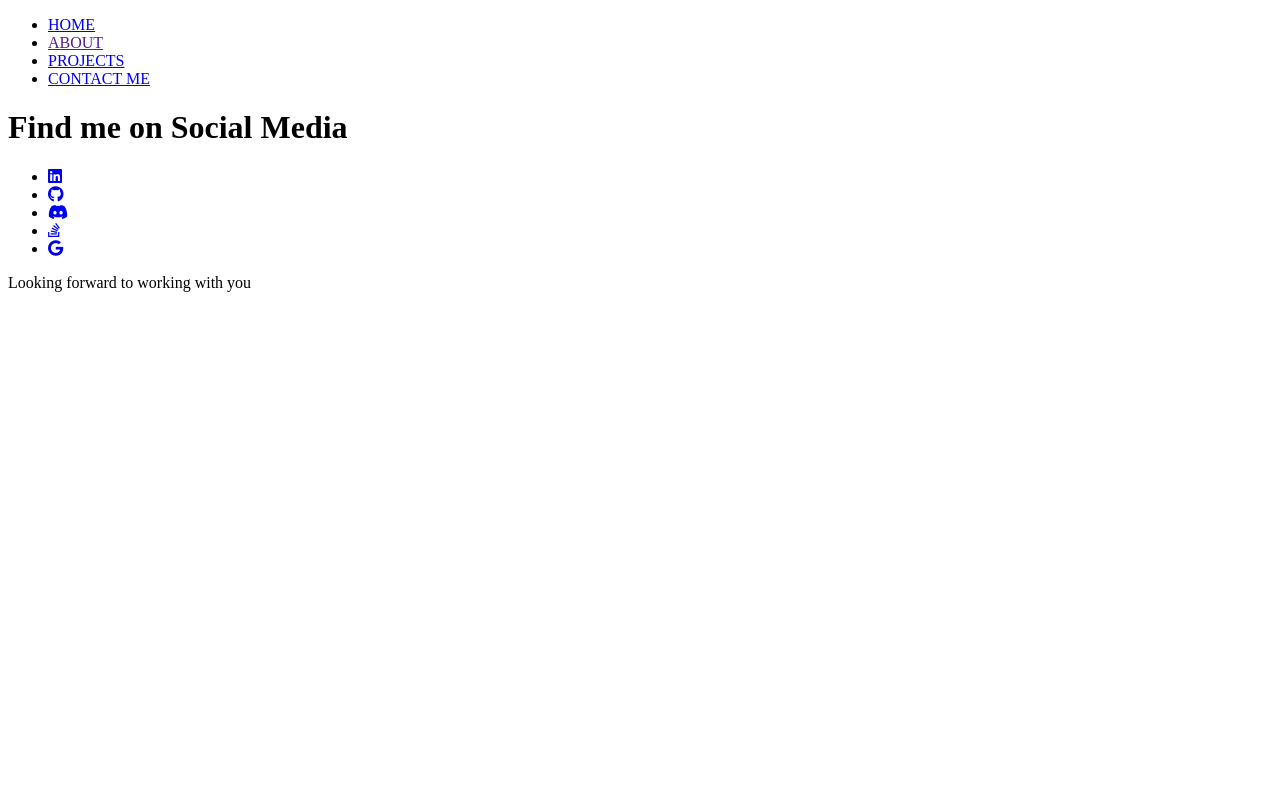
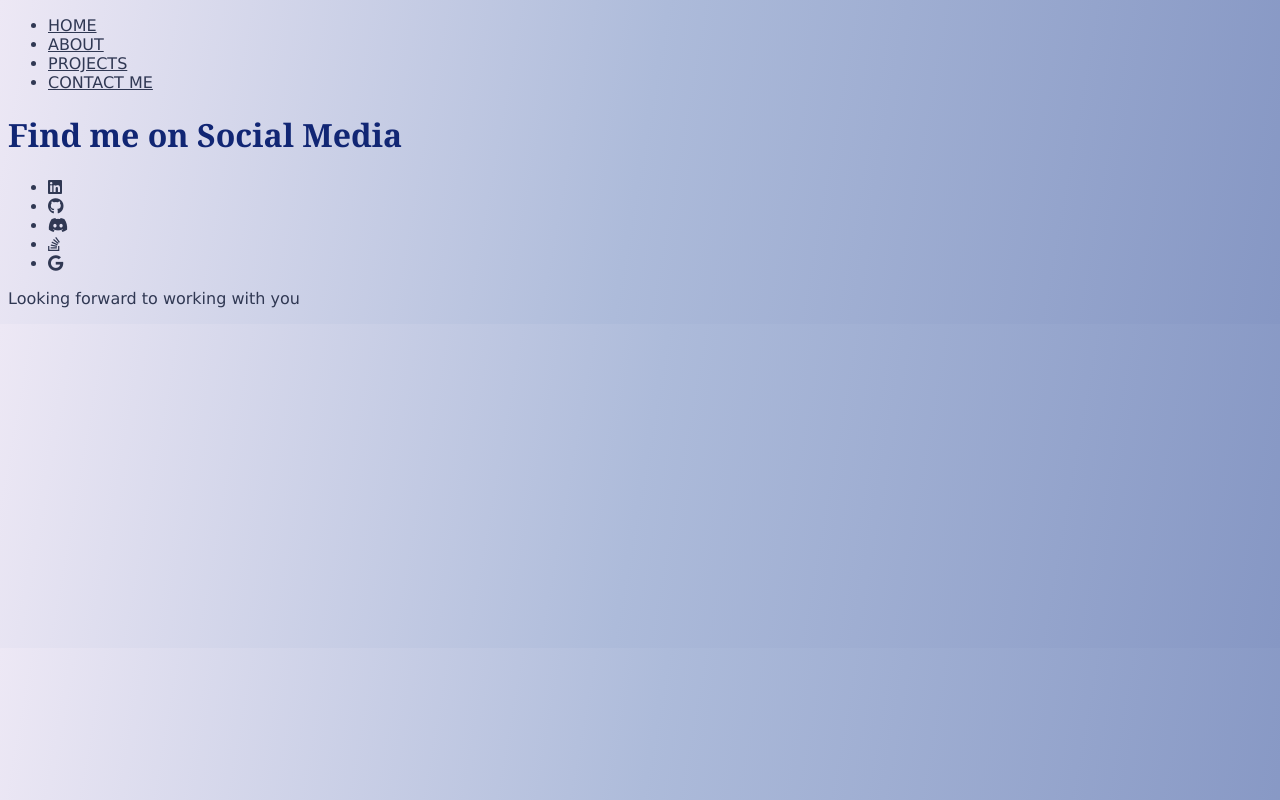
Before and after one commit to ahmrashad2024/mini-portfolio, a plain HTML site: page Pages/about.html in a window 1280 px wide. Drawn offline with Linux system fonts and the light colour scheme.

Commit message:
linking css stylesheet and modifying font and color as per plan

```diff
--- /dev/null
+++ b/Assets/style.css
@@ -0,0 +1,15 @@
+* {
+    box-sizing: border-box;
+    font-family: Verdana, sans-serif;
+    color: #303853;
+}
+
+h1, h2 {
+    font-family: Georgia, serif;
+    color: #112674;
+}
+
+body {
+    background: rgb(134,151,196);
+    background: linear-gradient(280deg, rgba(134,151,196,1) 0%, rgba(173,187,218,1) 50%, rgba(237,232,245,1) 100%);
+}
--- a/Pages/about.html
+++ b/Pages/about.html
@@ -4,6 +4,7 @@
     <meta charset="UTF-8">
     <meta name="viewport" content="width=device-width, initial-scale=1.0">
     <script src="https://kit.fontawesome.com/1b653efc4d.js" crossorigin="anonymous"></script>
+    <link rel="stylesheet" href="../Assets/style.css">
     <title>Mini-Portfolio About</title>
 </head>
 <body>
```
Also changed, not shown: Pages/contact.html (+1 -0 lines), Pages/index.html (+1 -0 lines), Pages/projects.html (+1 -0 lines), 1 other file.
